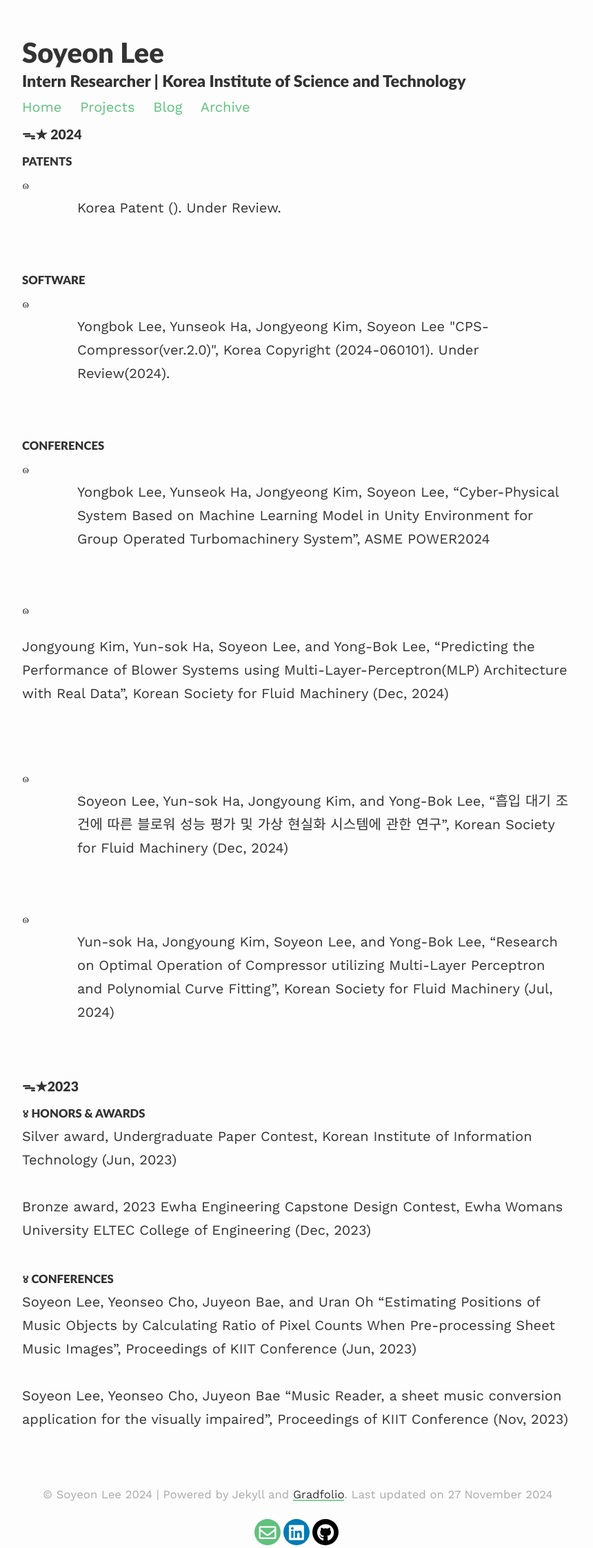
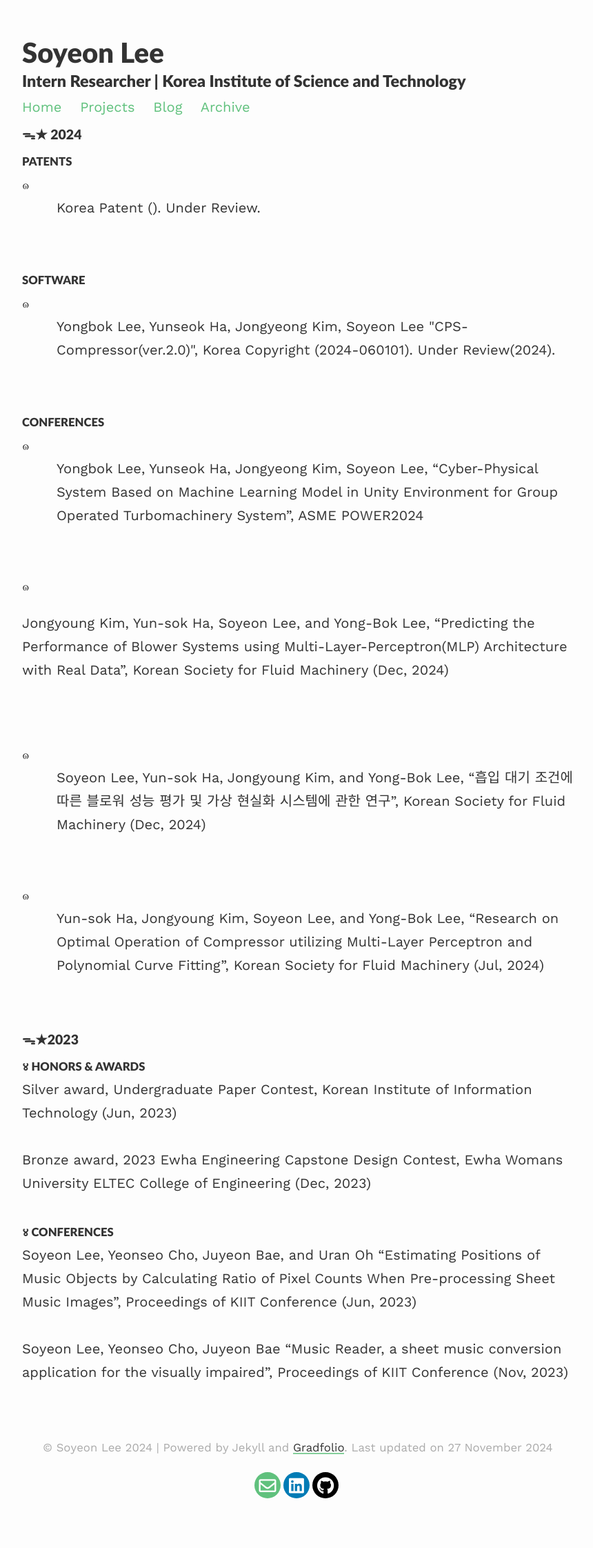
Before and after one commit to soysilver/soysilvery, a Jekyll site: the page built from archive.html, in a window 1280 px wide. Shown: the whole page at 69% size, without its empty margins (208-1068 px from the left). Built offline with Jekyll 4.4.1, drawn with Linux system fonts in a browser that asks for light colours; nearby versions of some CDN libraries; after the commit the page ends 2176 px from its top, so only the background shows below that.

Commit message:
Update style.scss

```diff
--- a/assets/css/_sass/style.scss
+++ b/assets/css/_sass/style.scss
@@ -42,9 +42,7 @@ a {
 
 indent {
 	display: block;
-	margin-left: 10%;
-	  /* text-indent : 50%; */
-
+	padding-left: 50px;
 	}
 
 
```
